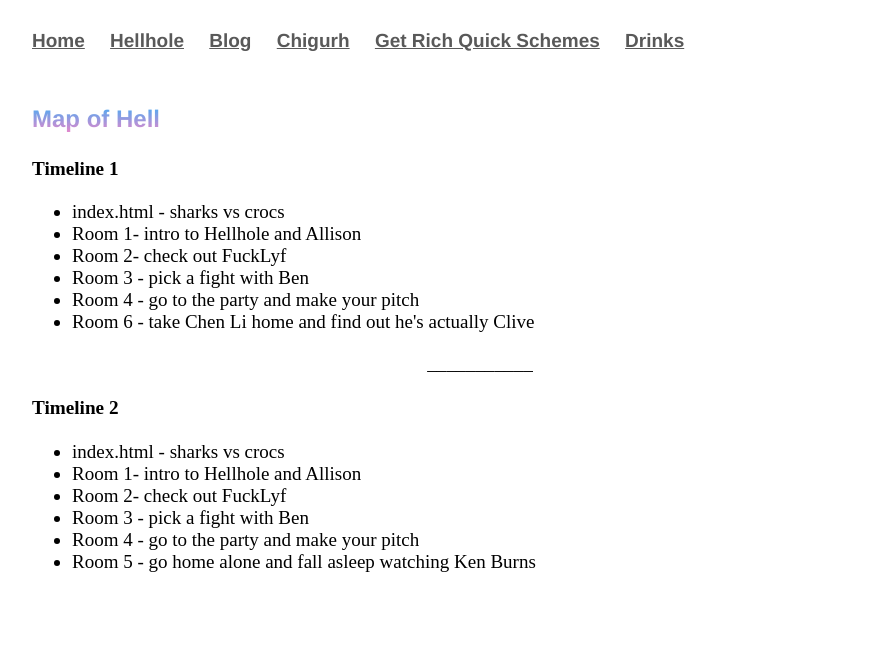
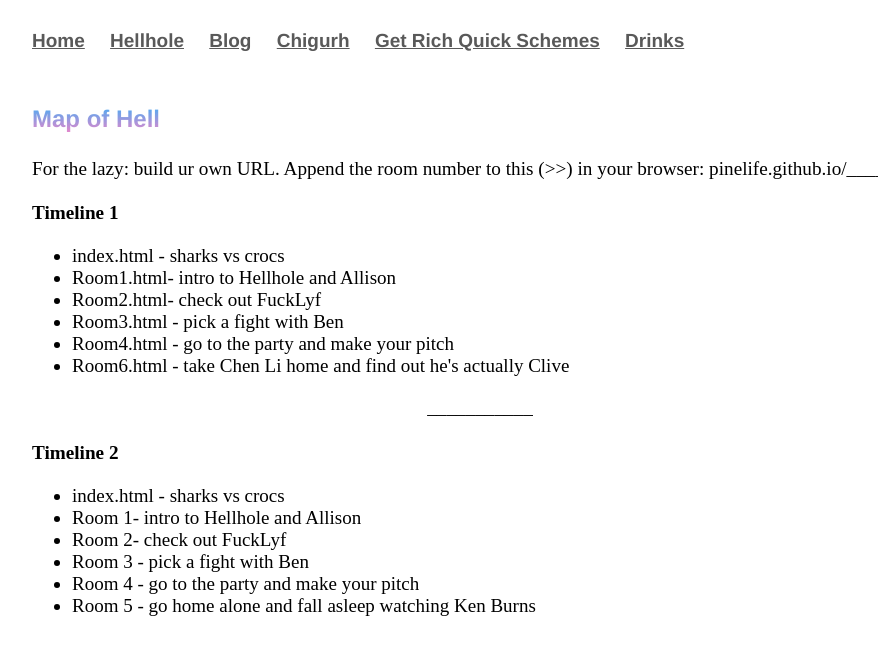
Before and after one commit to Pinelife/pinelife.github.io, a Jekyll site: the page Hellhole/map.html, which Jekyll copies as it is, in a window 1280 px wide. Shown: the top 655 px of the page, without its empty margins (160-1038 px from the left). Built offline with Jekyll 4.4.1, drawn with Linux system fonts in a browser that asks for light colours.

Commit message:
Update map.html

```diff
--- a/Hellhole/map.html
+++ b/Hellhole/map.html
@@ -30,15 +30,16 @@
 			</nav>
       <h3>Map of Hell
       </h3>
+			<p>For the lazy: build ur own URL. Append the room number to this (>>) in your browser: pinelife.github.io/_______ </p>
 			<p>
 			<b>Timeline 1</b>
 			<ul>
 				<li>index.html - sharks vs crocs</li>
-				<li>Room 1- intro to Hellhole and Allison</li>
-				<li>Room 2- check out FuckLyf</li>
-				<li>Room 3 - pick a fight with Ben</li>
-				<li>Room 4 - go to the party and make your pitch</li>
-				<li>Room 6 - take Chen Li home and find out he's actually Clive</li>
+				<li>Room1.html- intro to Hellhole and Allison</li>
+				<li>Room2.html- check out FuckLyf</li>
+				<li>Room3.html - pick a fight with Ben</li>
+				<li>Room4.html - go to the party and make your pitch</li>
+				<li>Room6.html - take Chen Li home and find out he's actually Clive</li>
 			</ul>
 			</p>
 
```
